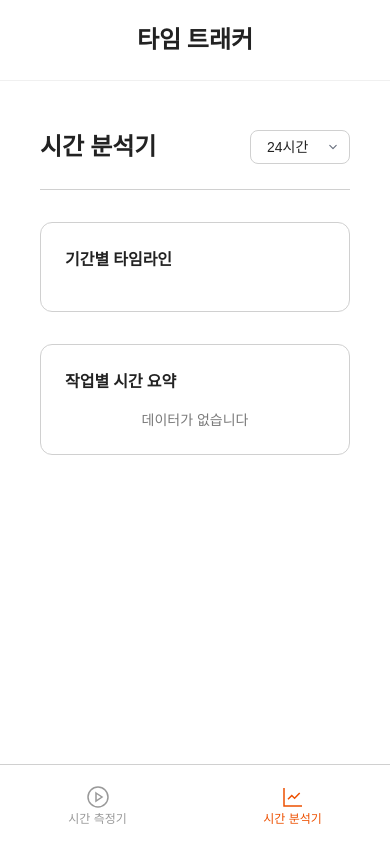
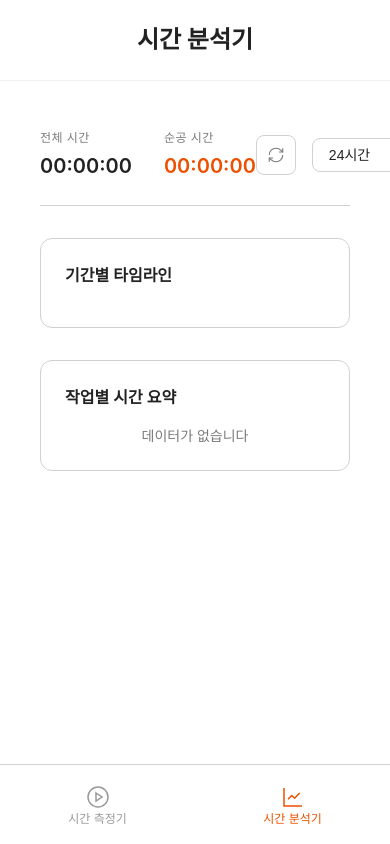
Before and after one commit to churryboy/smart-planner-again, a website: page public/index.html in a window 390 px wide. Both pictures are taken after a click on the button "시간 분석기". Drawn offline with Linux system fonts and the light colour scheme; a web font is replaced by a local one.

Commit message:
feat: Add dynamic header and refresh functionality to analytics
- Make app header change to '시간 분석기' when in analyzer view
- Replace analytics title with time metrics (전체 시간, 순공 시간)
- Add refresh button with spinning animation in analyzer header
- Display total time and study time (공부 category) with proper formatting
- Implement data refresh functionality to update newly recorded time
- Add visual feedback states for refresh button (hover, active, refreshing)
- Maintain responsive design and consistent styling throughout

```diff
--- a/public/index.html
+++ b/public/index.html
@@ -47,7 +47,25 @@
             <div class="view-container hidden" id="analyzer-view">
                 <div class="analytics-content">
                     <div class="analytics-header">
-                        <h2 class="analytics-title">시간 분석기</h2>
+                        <div class="time-metrics">
+                            <div class="metric-item">
+                                <span class="metric-label">전체 시간</span>
+                                <span class="metric-value" id="total-time-metric">00:00:00</span>
+                            </div>
+                            <div class="metric-item">
+                                <span class="metric-label">순공 시간</span>
+                                <span class="metric-value" id="study-time-metric">00:00:00</span>
+                            </div>
+                        </div>
+                        <div class="header-controls">
+                            <button class="refresh-button" id="refresh-button" title="데이터 새로고침">
+                                <svg class="refresh-icon" viewBox="0 0 24 24" fill="none" stroke="currentColor" stroke-width="1.5">
+                                    <path d="M3 12a9 9 0 0 1 9-9 9.75 9.75 0 0 1 6.74 2.74L21 8"></path>
+                                    <path d="M21 3v5h-5"></path>
+                                    <path d="M21 12a9 9 0 0 1-9 9 9.75 9.75 0 0 1-6.74-2.74L3 16"></path>
+                                    <path d="M3 21v-5h5"></path>
+                                </svg>
+                            </button>
                             <div class="period-dropdown">
                                 <select class="period-select" id="period-select">
                                     <option value="24h">24시간</option>
@@ -55,6 +73,7 @@
                                     <option value="1m">1개월</option>
                                     <option value="6m">6개월</option>
                                 </select>
+                            </div>
                         </div>
                     </div>
 
--- a/public/script.js
+++ b/public/script.js
@@ -924,6 +924,14 @@ class AnalyticsManager {
       periodSelect.value = this.currentPeriod;
     }
 
+    // Initialize refresh button
+    const refreshButton = document.getElementById('refresh-button');
+    if (refreshButton) {
+      refreshButton.addEventListener('click', () => {
+        this.refreshData();
+      });
+    }
+
     // Initial data load
     this.updateAnalytics();
   }
@@ -943,8 +951,33 @@ class AnalyticsManager {
     console.log(`📊 Switched to ${period} analytics view`);
   }
 
+  refreshData() {
+    const refreshButton = document.getElementById('refresh-button');
+
+    // Add refreshing state
+    if (refreshButton) {
+      refreshButton.classList.add('refreshing');
+      refreshButton.disabled = true;
+    }
+
+    // Simulate a brief loading state for better UX
+    setTimeout(() => {
+      // Update analytics with fresh data
+      this.updateAnalytics();
+
+      // Remove refreshing state
+      if (refreshButton) {
+        refreshButton.classList.remove('refreshing');
+        refreshButton.disabled = false;
+      }
+
+      console.log('🔄 Analytics data refreshed');
+    }, 300);
+  }
+
   updateAnalytics() {
     const data = this.getAnalyticsData(this.currentPeriod);
+    this.updateTimeMetrics(data);
     this.updateTimelineReplica(data);
     this.updateTaskSummary(data);
   }
@@ -1040,6 +1073,16 @@ class AnalyticsManager {
   getDaysBetween(startDate, endDate) {
     const days = Math.ceil((endDate - startDate) / (1000 * 60 * 60 * 24));
     return Math.max(1, days);
+  }
+
+  updateTimeMetrics(data) {
+    // Calculate total time
+    const totalTime = data.totalTime;
+    document.getElementById('total-time-metric').textContent = this.timeTracker.formatTime(totalTime);
+
+    // Calculate study time (time with "공부" category)
+    const studyTime = data.categories['공부'] || 0;
+    document.getElementById('study-time-metric').textContent = this.timeTracker.formatTime(studyTime);
   }
 
   updateTimelineReplica(data) {
@@ -1293,6 +1336,9 @@ class NavigationManager {
       targetViewElement.classList.remove('hidden');
     }
 
+    // Update app header title
+    this.updateAppHeader(viewName);
+
     // Initialize analytics manager when switching to analyzer view
     if (viewName === 'analyzer' && !this.analyticsManager) {
       this.analyticsManager = new AnalyticsManager(this.timeTracker);
@@ -1317,6 +1363,17 @@ class NavigationManager {
     console.log(`📱 Switched to ${viewName} view`);
   }
 
+  updateAppHeader(viewName) {
+    const headerTitle = document.querySelector('.header-title');
+    if (headerTitle) {
+      if (viewName === 'analyzer') {
+        headerTitle.textContent = '시간 분석기';
+      } else {
+        headerTitle.textContent = '타임 트래커';
+      }
+    }
+  }
+
   getCurrentView() {
     return this.currentView;
   }
--- a/public/styles.css
+++ b/public/styles.css
@@ -760,11 +760,90 @@ body {
   border-bottom: 1px solid var(--neutral-70);
 }
 
-.analytics-title {
-  font-size: 24px;
+.time-metrics {
+  display: flex;
+  gap: var(--space-xl);
+}
+
+.metric-item {
+  display: flex;
+  flex-direction: column;
+  gap: var(--space-xs);
+}
+
+.metric-label {
+  font-size: 12px;
+  font-weight: 500;
+  color: var(--neutral-40);
+  text-transform: uppercase;
+  letter-spacing: 0.5px;
+}
+
+.metric-value {
+  font-size: 20px;
   font-weight: 600;
   color: var(--neutral-10);
-  margin: 0;
+}
+
+#study-time-metric {
+  color: var(--orange-50);
+}
+
+/* Header Controls */
+.header-controls {
+  display: flex;
+  align-items: center;
+  gap: var(--space-base);
+}
+
+/* Refresh Button */
+.refresh-button {
+  display: flex;
+  align-items: center;
+  justify-content: center;
+  width: 40px;
+  height: 40px;
+  background: var(--neutral-100);
+  border: 1px solid var(--neutral-70);
+  border-radius: var(--radius-lg);
+  cursor: pointer;
+  transition: all var(--transition-base);
+  color: var(--neutral-40);
+}
+
+.refresh-button:hover {
+  background: var(--neutral-90);
+  border-color: var(--neutral-60);
+  color: var(--neutral-20);
+}
+
+.refresh-button:active {
+  background: var(--neutral-80);
+  transform: scale(0.95);
+}
+
+.refresh-button.refreshing {
+  color: var(--orange-50);
+  border-color: var(--orange-50);
+}
+
+.refresh-button.refreshing .refresh-icon {
+  animation: spin 1s linear infinite;
+}
+
+.refresh-icon {
+  width: 18px;
+  height: 18px;
+  stroke-width: 1.5;
+}
+
+@keyframes spin {
+  from {
+    transform: rotate(0deg);
+  }
+  to {
+    transform: rotate(360deg);
+  }
 }
 
 /* Period Dropdown */
```
Lines whose indentation alone changed are shown as unchanged.
